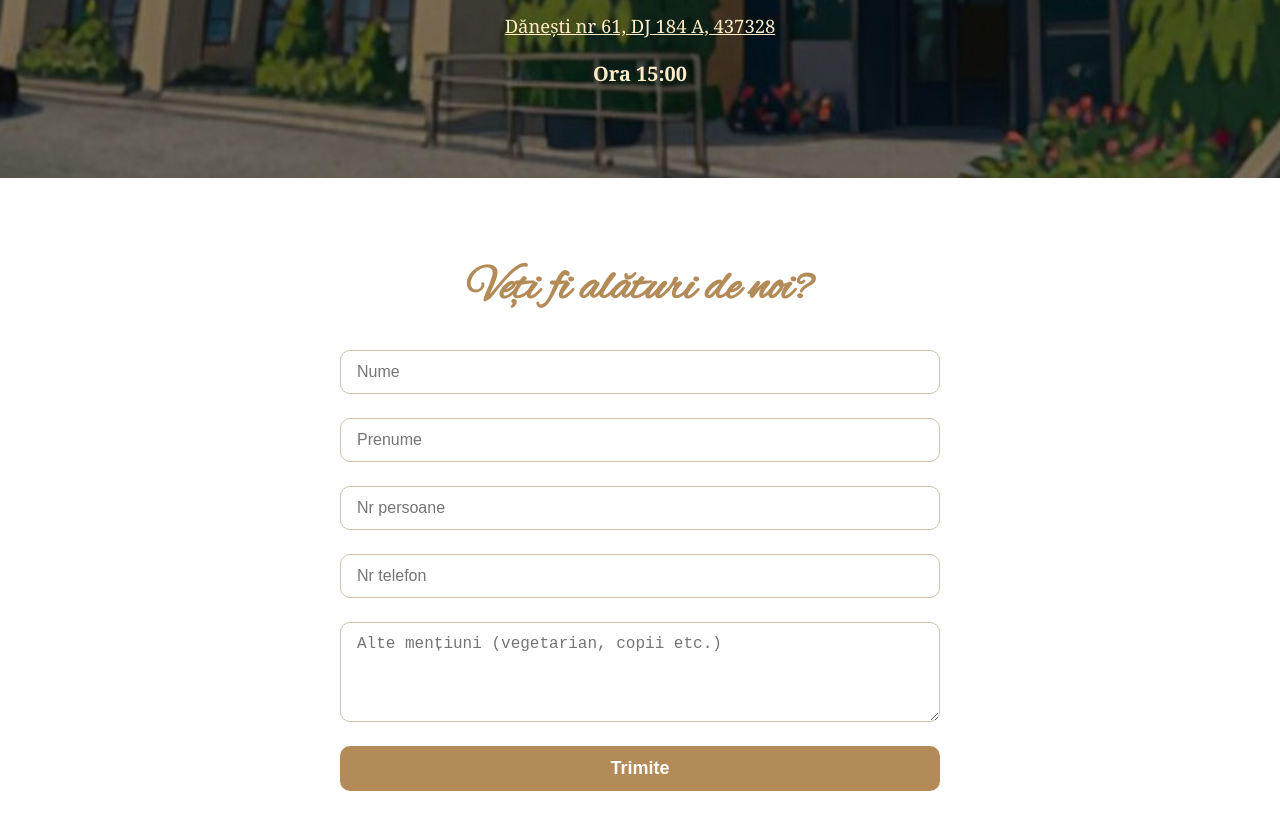
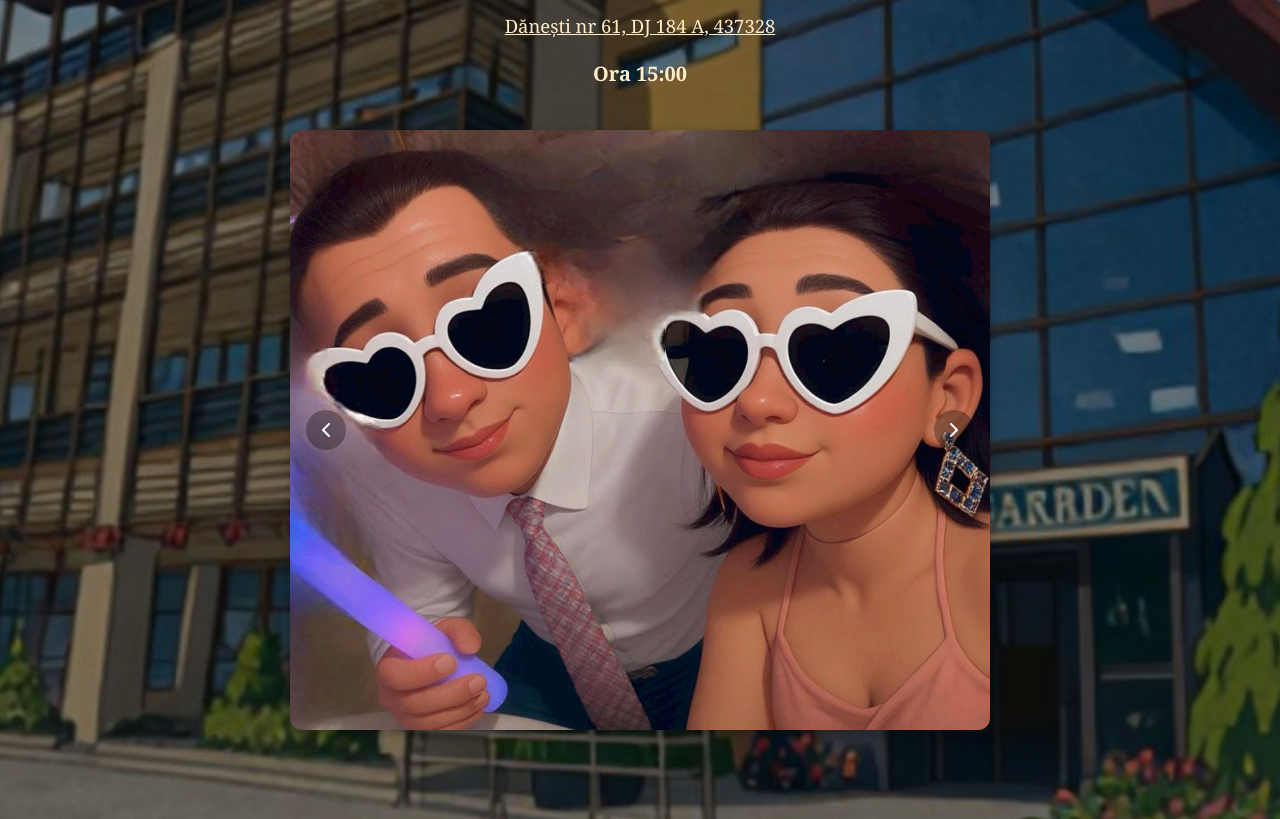
Before and after one commit to bogdansisestean/titel-card, a Next.js app: page /components/Page in a window 1280 px wide. Shown: the part 4240-5059 px from the top of the page. Built offline with nearby package versions, Linux system fonts and the light colour scheme.

Commit message:
retusuri

```diff
--- a/src/app/components/Party/Party.tsx
+++ b/src/app/components/Party/Party.tsx
@@ -1,6 +1,8 @@
 "use client";
-import React from "react";
+import React, { useState } from "react";
 import styled from "styled-components";
+import { ChevronLeft, ChevronRight } from "lucide-react";
+import { motion, AnimatePresence } from "framer-motion";
 
 // Styled Components for Party with background image
 const Section = styled.section`
@@ -70,7 +72,7 @@ const InfoBox = styled.div`
   font-size: 1.125rem;
   line-height: 1.6;
   color: #fdf8f5;
-  text-align: center; /* Center all text */
+  text-align: center;
 
   strong {
     display: block;
@@ -88,6 +90,86 @@ const InfoBox = styled.div`
     text-decoration: underline;
   }
 `;
+
+// Slider Styled Components
+const SliderContainer = styled.div`
+  position: relative;
+  width: 100%;
+  max-width: 700px;
+  height: 600px;
+  margin: 2rem auto;
+  overflow: hidden;
+  border-radius: 12px;
+  box-shadow: 0 4px 12px rgba(0, 0, 0, 0.3);
+  @media (max-width: 768px) {
+    height: 250px;
+  }
+`;
+
+const SlideImage = styled(motion.img)`
+  width: 100%;
+  height: 100%;
+  object-fit: cover;
+  position: absolute;
+  top: 0;
+  left: 0;
+`;
+
+const ArrowButton = styled.button`
+  position: absolute;
+  top: 50%;
+  transform: translateY(-50%);
+  background: rgba(0, 0, 0, 0.3);
+  border: none;
+  padding: 0.5rem;
+  border-radius: 50%;
+  cursor: pointer;
+  display: flex;
+  align-items: center;
+  justify-content: center;
+  color: #fff;
+
+  &:hover {
+    background: rgba(0, 0, 0, 0.5);
+  }
+`;
+
+// Slider component for Poza8 & Poza9
+function ImageSlider({ images }) {
+  const [[page, direction], setPage] = useState([0, 0]);
+  const index = ((page % images.length) + images.length) % images.length;
+  const paginate = (dir) => setPage([page + dir, dir]);
+
+  const variants = {
+    enter: (d) => ({ x: d > 0 ? 300 : -300, opacity: 0 }),
+    center: { x: 0, opacity: 1 },
+    exit: (d) => ({ x: d < 0 ? 300 : -300, opacity: 0 }),
+  };
+
+  return (
+    <SliderContainer>
+      <AnimatePresence initial={false} custom={direction}>
+        <SlideImage
+          key={page}
+          src={images[index]}
+          alt={`Slide ${index + 1}`}
+          custom={direction}
+          variants={variants}
+          initial="enter"
+          animate="center"
+          exit="exit"
+          transition={{ duration: 0.5 }}
+        />
+      </AnimatePresence>
+      <ArrowButton onClick={() => paginate(-1)} style={{ left: "1rem" }}>
+        <ChevronLeft size={24} />
+      </ArrowButton>
+      <ArrowButton onClick={() => paginate(1)} style={{ right: "1rem" }}>
+        <ChevronRight size={24} />
+      </ArrowButton>
+    </SliderContainer>
+  );
+}
 
 export default function Party() {
   return (
@@ -110,6 +192,7 @@ export default function Party() {
             <strong>Ora 15:00</strong>
           </InfoBox>
         </PartyDetails>
+        <ImageSlider images={["/images/poza8.jpg", "/images/poza9.jpg"]} />
       </Container>
     </Section>
   );
```
